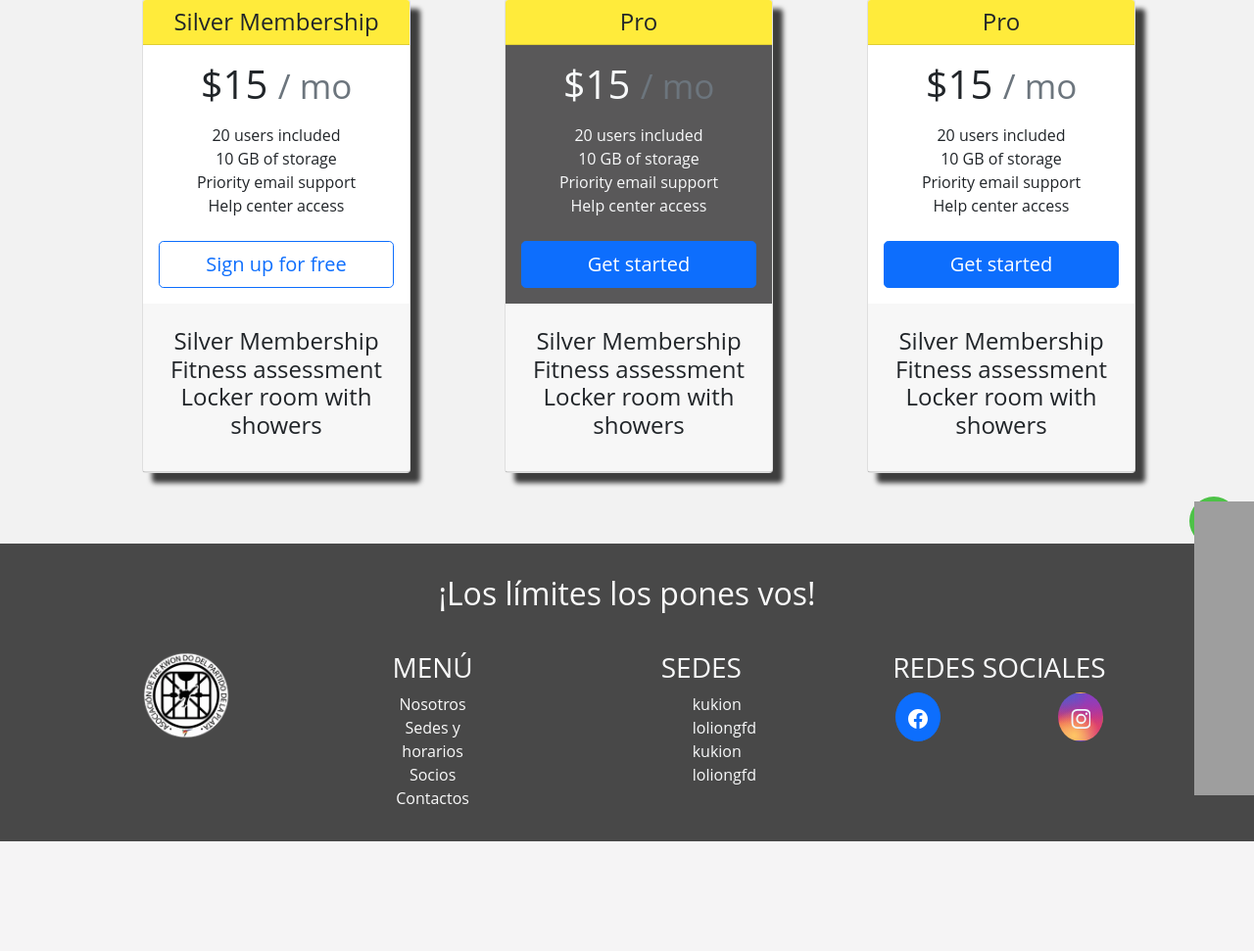
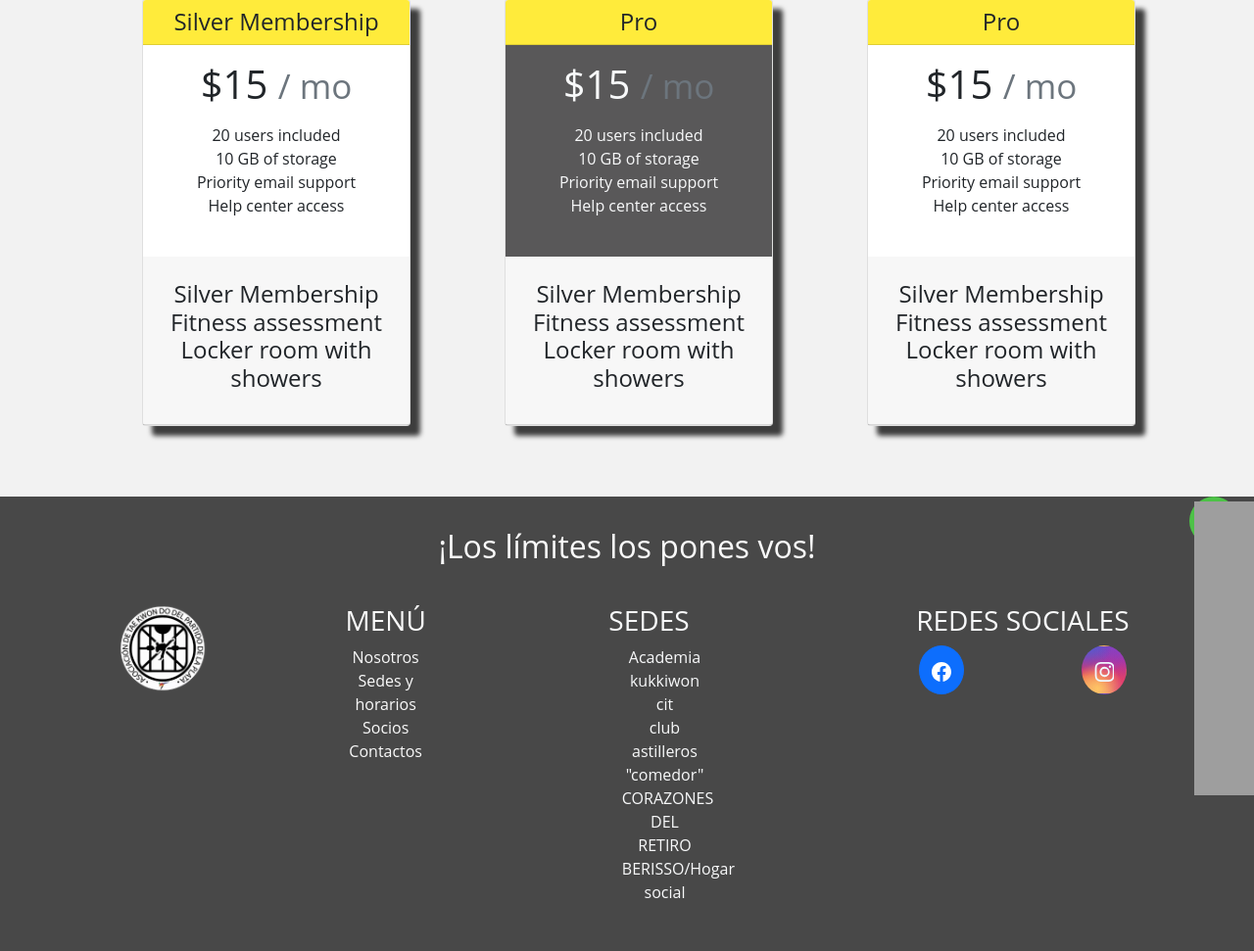
Before and after one commit to infosergio2020/Laplatatkd, a Flask app: page /membership in a window 1280 px wide. Shown: the part 229-1200 px from the top of the page at 98% size. Before the commit the page ends 1088 px from the top, so only its background shows below. Run offline with Flask 2, Linux system fonts and the light colour scheme; some libraries are stand-ins or nearby versions; grey boxes are pictures that could not be loaded.

Commit message:
estuve con el socios

```diff
--- a/templates/membership.html
+++ b/templates/membership.html
@@ -22,8 +22,7 @@
                     <li>Priority email support</li>
                     <li>Help center access</li>
                   </ul>
-                  <button type="button" class="btn btn-lg btn-block btn-outline-primary">Sign up for free</button>
-                </div>
+                  </div>
                 <div class="card-header" >
                   <h4 class="my-0 font-weight-normal text-dark">
                     <ul class="list-unstyled mt-3 mb-4 text-dark">
@@ -50,8 +49,7 @@
                     <li>Priority email support</li>
                     <li>Help center access</li>
                   </ul>
-                  <button type="button" class="btn btn-lg btn-block btn-primary">Get started</button>
-                </div>
+                  </div>
                 <div class="card-header" >
                   <h4 class="my-0 font-weight-normal text-dark">
                     <ul class="list-unstyled mt-3 mb-4 text-dark">
@@ -78,8 +76,7 @@
                     <li>Priority email support</li>
                     <li>Help center access</li>
                   </ul>
-                  <button type="button" class="btn btn-lg btn-block btn-primary">Get started</button>
-                </div>
+                  </div>
                 <div class="card-header">
                   <h4 class="my-0 font-weight-normal text-dark">
                     <ul class="list-unstyled mt-3 mb-4 text-dark">
--- a/templates/partials/_footer.html
+++ b/templates/partials/_footer.html
@@ -33,10 +33,12 @@
             <div class="container-card-phrases">
                 <h3 class="text-uppercase">Sedes</h3>
                 <ul >
-                    <p class="margin-lista">kukion</p>
-                    <p class="margin-lista">loliongfd</p>
-                    <p class="margin-lista">kukion</p>
-                    <p class="margin-lista">loliongfd</p>
+                    <p class="margin-lista">Academia kukkiwon</p>
+                    <p class="margin-lista">cit</p>
+                    <p class="margin-lista">club astilleros</p>
+                    <p class="margin-lista">"comedor"</p>
+                    <p class="margin-lista">CORAZONES DEL RETIRO</p>
+                    <p class="margin-lista">BERISSO/Hogar social</p>
                 </ul>
 
             </div>
```
